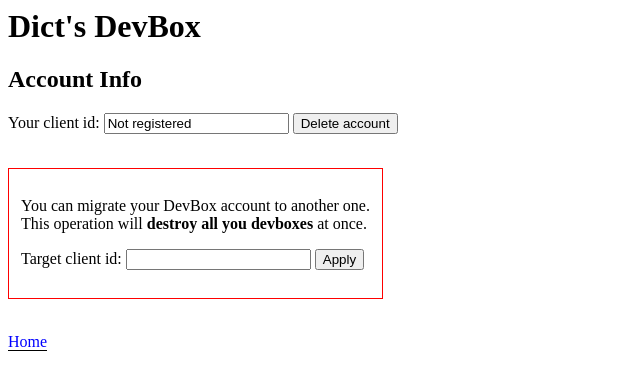
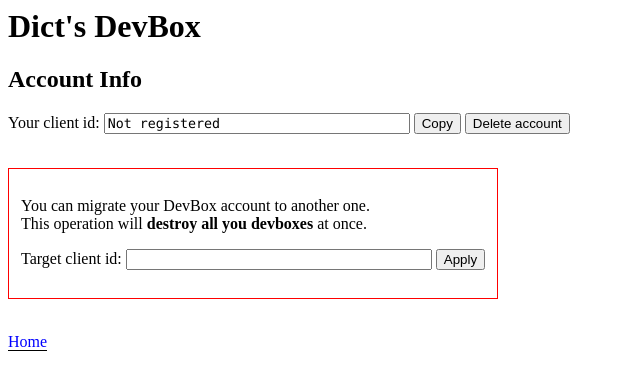
Before and after one commit to DictXiong/DevBox, a Flask app: page /account in a window 1280 px wide. Shown: the top 390 px of the page, without its empty margins (0-640 px from the left). Run offline with Flask 2, Linux system fonts and the light colour scheme; parts of the project's set-up code (start-up, migrations or seed data) failed here and were passed over.

Commit message:
register input size; copy button

```diff
--- a/devbox/templates/account.html
+++ b/devbox/templates/account.html
@@ -1,6 +1,9 @@
 <script src="https://cdn.staticfile.org/jquery/3.3.1/jquery.min.js"></script>
 <title>Dict's DevBox</title>
 <style>
+    input {
+        font-family: "Roboto Mono", "Ubuntu Mono", "Consolas", Courier, monospace;
+    }
     tbody {
       font-family: "Roboto Mono", "Ubuntu Mono", "Consolas", Courier, monospace;
     }
@@ -16,11 +19,11 @@
 
 <h1>Dict's DevBox</h1>
 <h2>Account Info</h2>
-<p>Your client id: <input id="my-client-id" readonly="readonly"> <button id="delete-account">Delete account</button> <i id="del-resp"></i></p>
+<p>Your client id: <input id="my-client-id" readonly="readonly" size="36"> <button onclick="copy_id()">Copy</button> <button id="delete-account">Delete account</button> <i id="del-resp"></i></p>
 <br/>
 <div style="border:1px solid red;padding:12px;display: inline-block">
     <p>You can migrate your DevBox account to another one. <br/>This operation will <b>destroy all you devboxes</b> at once.</p>
-    <p>Target client id: <input id="targer-client-id">&nbsp;<button id="do-migrate">Apply</button></p>
+    <p>Target client id: <input id="targer-client-id" size="36">&nbsp;<button id="do-migrate">Apply</button></p>
     <i id="migrate-resp"></i>
 </div>
 <br/><br/>
@@ -65,6 +68,15 @@ function delete_account() {
     });
 }
 
+function copy_id() {
+  var copyText = document.getElementById("my-client-id");
+  copyText.select();
+  copyText.setSelectionRange(0, 99999); // For mobile devices
+  navigator.clipboard.writeText(copyText.value);
+  $('#del-resp').text('ID copied');
+}
+
+
 $(document).ready(function() {
     client_id = getCookie('client_id');
     if (client_id) {
```
